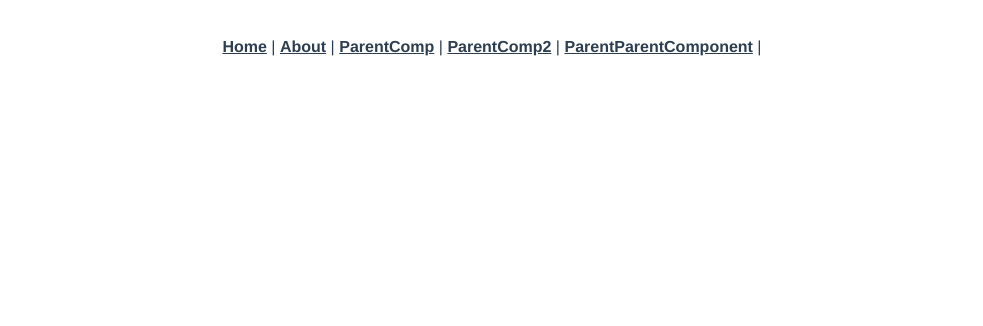
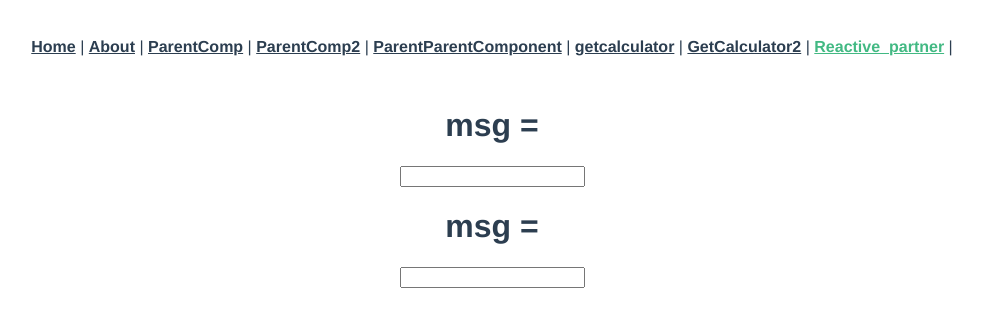
Before and after one commit to radio700/vue-project, a Vue app: page /reactivepartner in a window 1280 px wide. Shown: the top 326 px of the page, without its empty margins (148-1131 px from the left). Built offline with nearby package versions, Linux system fonts and the light colour scheme.

Commit message:
reactive연습

```diff
--- a/src/App.vue
+++ b/src/App.vue
@@ -5,6 +5,9 @@
         <router-link to="/parentcomp">ParentComp</router-link> |
         <router-link to="/parentcomp2">ParentComp2</router-link> |
         <router-link to="/parentparentcomponent">ParentParentComponent</router-link> |
+        <router-link to="/getcalculator">getcalculator</router-link> |
+        <router-link to="/getcalculator2">GetCalculator2</router-link> |
+        <router-link to="/reactivepartner">Reactive_partner</router-link> |
 
     </nav>
     <router-view/>
--- a/src/router/index.js
+++ b/src/router/index.js
@@ -3,6 +3,9 @@ import HomeView from '../views/HomeView.vue'//보여줄 vue 컴포넌트
 import ParentComp from '@/views/childPreantExample/ptoc/ParentComp.vue'
 import ParentComp2 from '@/views/childPreantExample/ctop/ParentComp2.vue'
 import ParentParentComponent from '@/views/childPreantExample/provide_inject/ParentParentComponent.vue'
+import GetCalculator from '@/views/compositionApi/GetCalculator.vue'
+import GetCalculator2 from '@/views/compositionApi/GetCalculator2.vue'
+import Reactive_partner from '@/views/react_ref/Reactive_partner.vue'
 const routes = [
     {
         path: "/",
@@ -33,6 +36,21 @@ const routes = [
         name: "parentparentcomponent",
         component: ParentParentComponent,
     },
+    {
+        path: "/getcalculator",
+        name: "getcalculator",
+        component: GetCalculator,
+    },
+    {
+        path: "/getcalculator2",
+        name: "getcalculator2",
+        component: GetCalculator2,
+    },
+    {
+        path: "/reactivepartner",
+        name: "getcalculator2",
+        component: Reactive_partner,
+    },
 ];
 
 const router = createRouter({
--- a/src/views/AboutView.vue
+++ b/src/views/AboutView.vue
@@ -1,5 +1,25 @@
 <template>
-  <div class="about">
-    <h1>This is an about page</h1>
+  <div>
+    <h1>About Page</h1>
   </div>
 </template>
+<script>
+export default {
+//	name: '',
+  components: {},
+  data() {
+    return {
+
+    }
+  },
+  computed : {},
+  setup() {},
+  created() {},
+  mounted() {},
+  unmounted() {},
+  methods: {}
+}
+</script>
+<style scoped>
+
+</style>
--- /dev/null
+++ b/src/views/compositionApi/GetCalculator.vue
@@ -0,0 +1,31 @@
+<template>
+    <div>
+        <h2>Calculator</h2>
+        <input type='text' v-model='num1' @click="plusNumbers()">
+        <span> + </span>
+        <input type='text' v-model='num2' @click="plusNumbers()">
+        <span> = </span>
+        <span>{{ result }}</span>
+    </div>
+</template>
+<script>
+export default {
+    //얘들은 onclick 때 마다 수치가 변하는거
+	name: "GetCalculator",
+    data() {
+        return {
+            num1: 0,
+            num2: 0,
+            result : 0
+        }
+    },
+    methods: {
+        plusNumbers() {
+            this.result = parseInt(this.num1) + parseInt(this.num2);
+        }
+    }
+}
+</script>
+<style scoped>
+
+</style>
--- /dev/null
+++ b/src/views/compositionApi/GetCalculator2.vue
@@ -0,0 +1,47 @@
+<template>
+    <div>
+    <h2>Calculator</h2>
+        <div>
+            <input type="text" v-model="num1" />
+            <span> + </span>
+            <input type="text" v-model="num2" />
+            <span> = </span>
+            <span>{{result}}</span>
+        </div>
+    </div>
+</template>
+<script>
+
+import {reactive, computed, toRefs} from 'vue';
+
+function plusCalculator() {
+    let state = reactive({
+        num1: 0,
+        num2: 0,
+        result: computed(() => parseInt(state.num1) + parseInt(state.num2))}
+    );
+   return toRefs(state);  //반응형으로 선언된 num1, num2, result가 외부 function에서 정상적으로 동작하기 위해서는 toRefs를 사용해야 함
+}
+
+export default {
+//	name: '',
+    components: {},
+    data() {
+        return {
+
+        }
+    },
+    computed : {},
+    setup() {
+    let {num1, num2, result} = plusCalculator(); //외부 function
+        return {num1, num2, result}
+    },
+    created() {},
+    mounted() {},
+    unmounted() {},
+    methods: {}
+}
+</script>
+<style scoped>
+
+</style>
--- /dev/null
+++ b/src/views/react_ref/Reactive_partner.vue
@@ -0,0 +1,21 @@
+<template>
+    <div>
+        <h1>msg = {{ msg.value }}</h1>
+        <input v-model="msg.value">
+        <h1>msg = {{ msg.value2 }}</h1>
+        <input v-model="msg.value2">
+    </div>
+</template>
+
+<script>
+import { reactive } from 'vue'
+export default {
+    setup() {
+        const msg = reactive({//msg 객체를 추적하겠다는 말
+            value: '',
+            value2: ''
+        })
+        return {msg}
+    }
+}
+</script>
```
Also changed, not shown: src/views/childPreantExample/provide_inject/ParentParentComponent.vue (line endings or trailing spaces).
